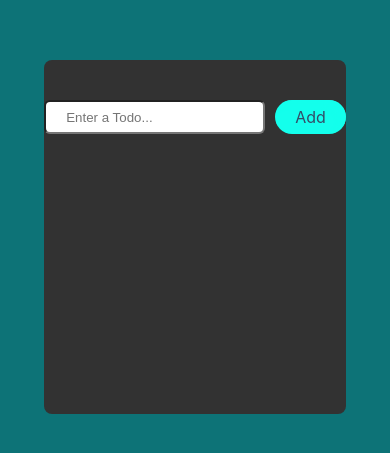
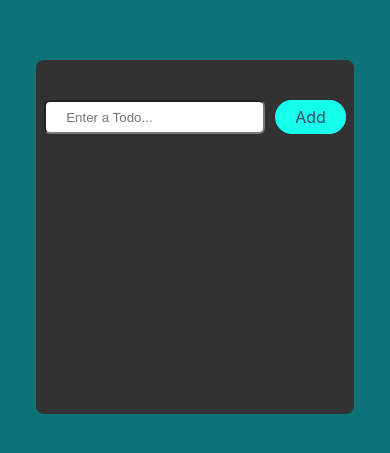
Before and after one commit to abdullah-900/Todo-List, a Next.js app: page / in a window 390 px wide. Shown: the part 193-646 px from the top of the page. Built offline with nearby package versions, Linux system fonts and the light colour scheme.

Commit message:
css changes

```diff
--- a/pages/style.css
+++ b/pages/style.css
@@ -128,8 +128,8 @@ body{
 
   @media (max-width: 576px) {
     .child{
-      padding-left: 0px;
-      padding-right: 0px;
+      padding-left: 8px;
+      padding-right: 8px;
       padding-bottom: 250px;
     }
    }
```
